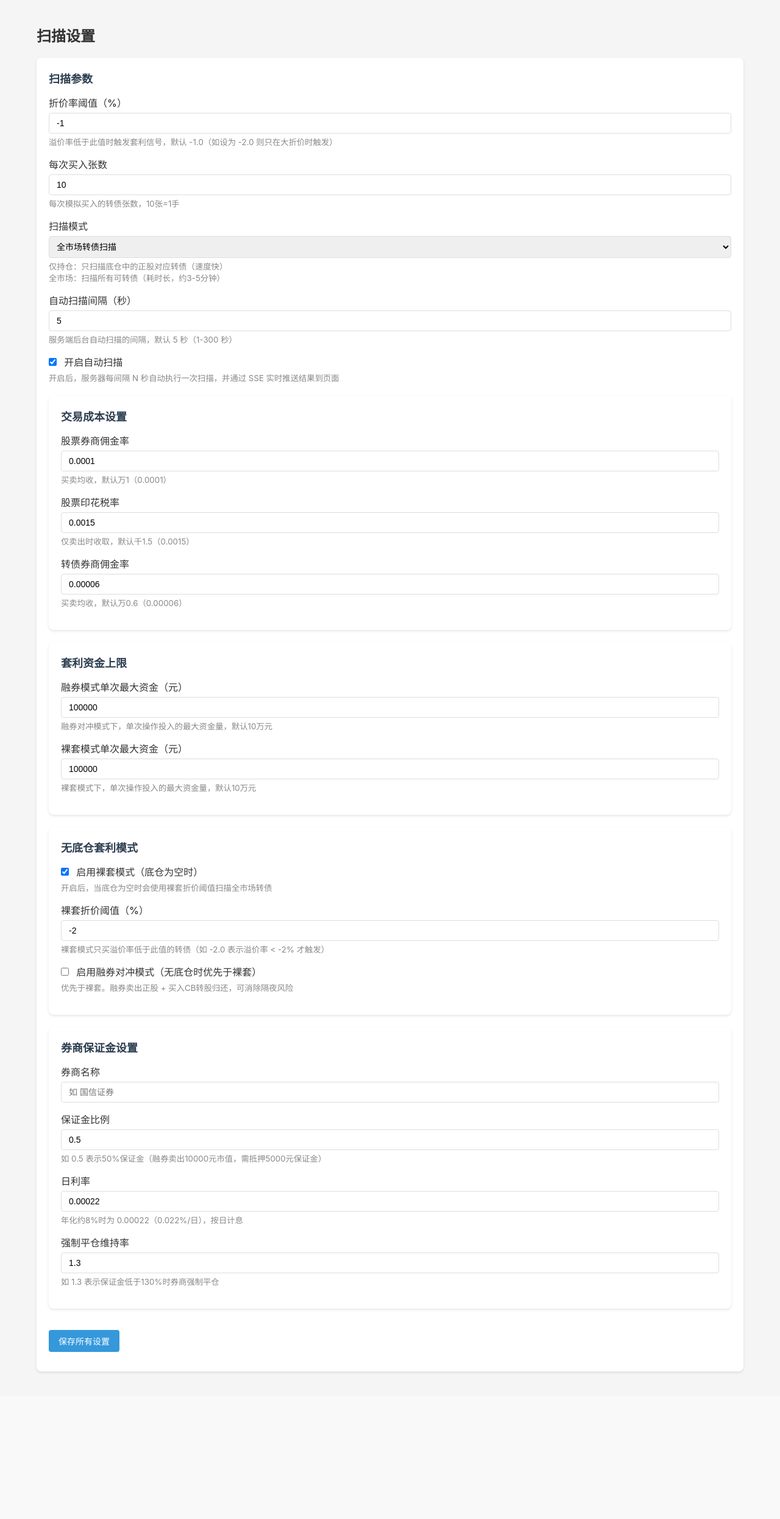
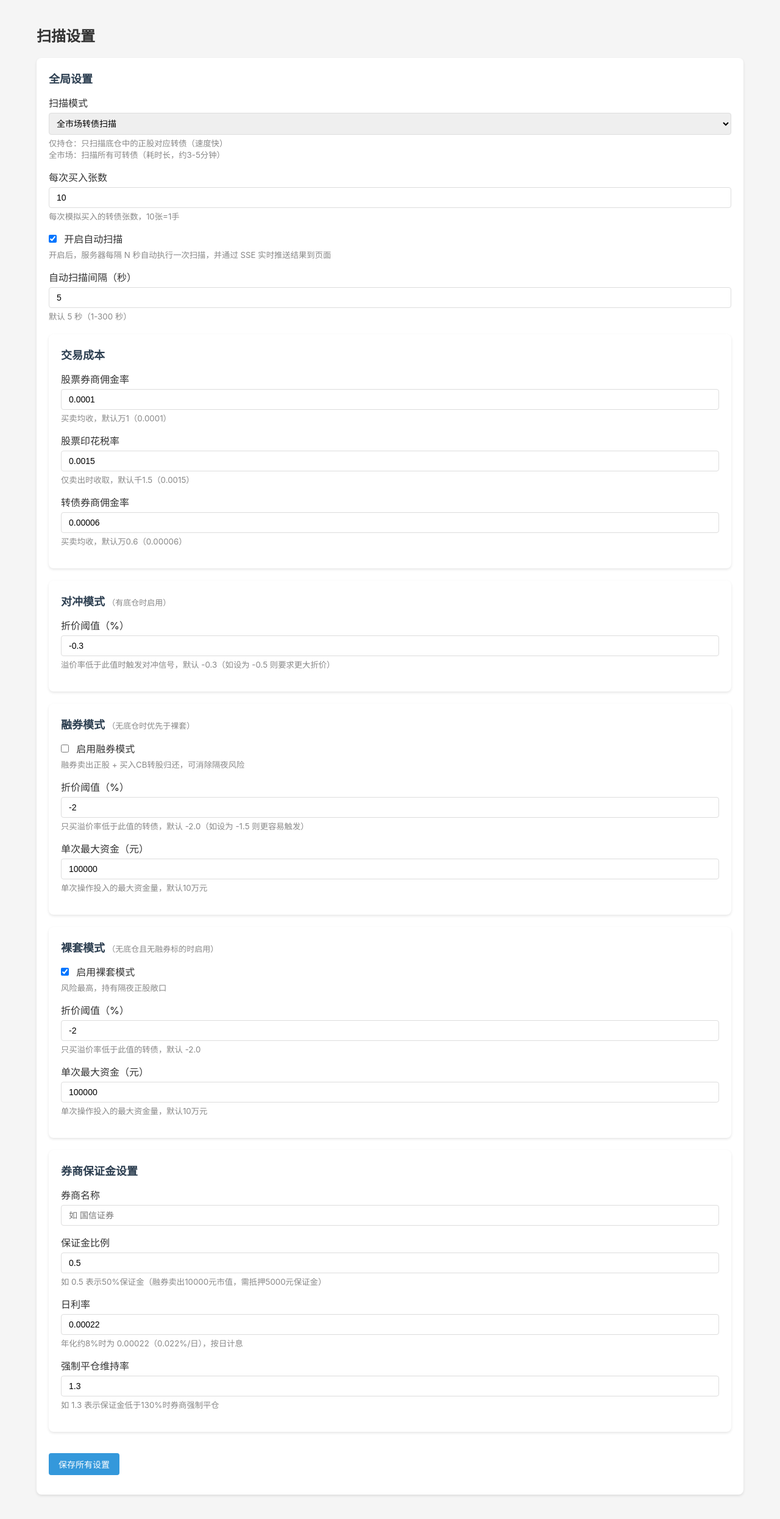
Before and after one commit to seagoat/lajimoney, a FastAPI app: page /settings in a window 1280 px wide. Shown: the part 54-2545 px from the top of the page at 61% size. Before the commit the page ends 2306 px from the top, so only its background shows below. Run offline with FastAPI, Linux system fonts and the light colour scheme; data comes from the database, SQL or seed files in the repository.

Commit message:
feat: 分类阈值、分策略信号显示及设置页面重组
- 折价阈值按策略分离：对冲(-0.3%)、融券(-2.0%)、裸套(-2.0%)，共用同一字段改为独立阈值
- 首页机会表格和信号记录表格新增"正股价"列
- 首页未读信号通知卡片显示正股价格
- 设置页面重组：全局设置 → 交易成本 → 对冲模式 → 融券模式 → 裸套模式 → 券商保证金

```diff
--- a/app/database.py
+++ b/app/database.py
@@ -130,7 +130,8 @@ async def init_db():
 
         # 确保旧的 settings 也有默认值
         old_settings = [
-            ('discount_threshold', '-1.0'),
+            ('hedge_discount_threshold', '-0.3'),
+            ('short_discount_threshold', '-2.0'),
             ('target_lot_size', '10'),
             ('scan_mode', 'all'),
         ]
--- a/app/services/trade_engine.py
+++ b/app/services/trade_engine.py
@@ -18,7 +18,7 @@ async def execute_scan_and_trade():
         # 读取设置
         cursor = await db.execute("SELECT key, value FROM settings")
         settings = {r['key']: r['value'] for r in await cursor.fetchall()}
-        discount_threshold = float(settings.get("discount_threshold", "-1.0"))
+        hedge_threshold = float(settings.get("hedge_discount_threshold", "-0.3"))
         target_lot_size = int(settings.get("target_lot_size", "10"))
 
         # 1. 获取持仓正股列表
@@ -30,7 +30,7 @@ async def execute_scan_and_trade():
             return {"status": "no_holdings", "signals": []}
 
         # 2. 执行扫描
-        signals = scan_portfolio(stock_codes, discount_threshold, target_lot_size)
+        signals = scan_portfolio(stock_codes, hedge_threshold, target_lot_size)
 
         # 3. 记录扫描日志
         now = datetime.now()
--- a/app/templates/index.html
+++ b/app/templates/index.html
@@ -189,7 +189,7 @@ async function loadCurrentSettings() {
         const s = await res.json();
         const modeText = s.scan_mode === 'all' ? '全市场转债' : '仅持仓正股';
         document.getElementById('currentSettings').textContent =
-            `当前模式: ${modeText} | 折价阈值: ${s.discount_threshold}% | 每次买入: ${s.target_lot_size}张`;
+            `当前模式: ${modeText} | 对冲: ${s.hedge_discount_threshold}% | 融券: ${s.short_discount_threshold}% | 裸套: ${s.naked_discount_threshold}% | 每次买入: ${s.target_lot_size}张`;
     } catch (e) {
         document.getElementById('currentSettings').textContent = '设置加载失败';
     }
@@ -244,7 +244,7 @@ function renderUnreadList() {
             <div style="display:flex;justify-content:space-between;align-items:center;">
                 <div>
                     <span style="font-weight:bold;color:#333;">${sig.cb_name || sig.cb_code}</span>
-                    <span style="color:#888;font-size:12px;margin-left:6px;">${sig.stock_name || sig.stock_code}</span>
+                    <span style="color:#888;font-size:12px;margin-left:6px;">${sig.stock_name || sig.stock_code} (${stockPrice > 0 ? stockPrice.toFixed(2) : ''})</span>
                     <span style="font-size:11px;margin-left:4px;">${holdingsBadge}</span>
                 </div>
                 <div style="text-align:right;">
@@ -460,6 +460,7 @@ function renderOpportunityTable(data) {
         tbody.innerHTML += `<tr data-strategy="${tradeType}" data-premium="${sig.premium_rate != null ? sig.premium_rate : ''}" data-holdings="${sig.has_holdings ? 'yes' : 'no'}" data-new="${isNew ? 'yes' : 'no'}" style="${rowStyle}">
             <td>${newBadge}${cbInfo}</td>
             <td>${stockInfo}</td>
+            <td>${stockPrice > 0 ? stockPrice.toFixed(2) : '-'}</td>
             <td>${holdingsBadge}</td>
             <td>${strategyLabel}</td>
             <td class="${sig.premium_rate < 0 ? 'profit' : 'loss'}">${premium}</td>
@@ -620,6 +621,7 @@ function triggerScan(skipConfirm) {
                 <tr style="background:#f5f5f5;">
                     <th data-sort="cb">转债</th>
                     <th data-sort="stock">正股</th>
+                    <th data-sort="stockPrice">正股价</th>
                     <th data-sort="holdings">底仓</th>
                     <th data-sort="strategy">策略</th>
                     <th data-sort="premium">溢价率</th>
--- a/app/templates/settings.html
+++ b/app/templates/settings.html
@@ -5,24 +5,9 @@
 
 <div class="card">
     <form id="settingsForm">
-        <h2>扫描参数</h2>
-        <div class="form-group">
-            <label>折价率阈值（%）</label>
-            <input type="number" name="discount_threshold" id="discount_threshold"
-                   step="0.1" required>
-            <small style="color:#888;display:block;margin-top:4px;">
-                溢价率低于此值时触发套利信号，默认 -1.0（如设为 -2.0 则只在大折价时触发）
-            </small>
-        </div>
 
-        <div class="form-group">
-            <label>每次买入张数</label>
-            <input type="number" name="target_lot_size" id="target_lot_size"
-                   min="1" max="100" required>
-            <small style="color:#888;display:block;margin-top:4px;">
-                每次模拟买入的转债张数，10张=1手
-            </small>
-        </div>
+        <!-- ========== 全局设置 ========== -->
+        <h2>全局设置</h2>
 
         <div class="form-group">
             <label>扫描模式</label>
@@ -37,11 +22,11 @@
         </div>
 
         <div class="form-group">
-            <label>自动扫描间隔（秒）</label>
-            <input type="number" name="scan_interval" id="scan_interval"
-                   min="1" max="300" value="5" required>
+            <label>每次买入张数</label>
+            <input type="number" name="target_lot_size" id="target_lot_size"
+                   min="1" max="100" required>
             <small style="color:#888;display:block;margin-top:4px;">
-                服务端后台自动扫描的间隔，默认 5 秒（1-300 秒）
+                每次模拟买入的转债张数，10张=1手
             </small>
         </div>
 
@@ -52,12 +37,22 @@
                 开启自动扫描
             </label>
             <small style="color:#888;display:block;margin-top:4px;">
-                开启后，服务器每间隔 N 秒自动执行一次扫描，并通过 SSE 实时推送结果到页面
+                开启后，服务器每隔 N 秒自动执行一次扫描，并通过 SSE 实时推送结果到页面
             </small>
         </div>
 
+        <div class="form-group">
+            <label>自动扫描间隔（秒）</label>
+            <input type="number" name="scan_interval" id="scan_interval"
+                   min="1" max="300" value="5" required>
+            <small style="color:#888;display:block;margin-top:4px;">
+                默认 5 秒（1-300 秒）
+            </small>
+        </div>
+
+        <!-- ========== 交易成本 ========== -->
         <div class="card" style="margin-top: 20px;">
-            <h2>交易成本设置</h2>
+            <h2>交易成本</h2>
             <div class="form-group">
                 <label>股票券商佣金率</label>
                 <input type="number" name="stock_broker_fee" id="stock_broker_fee"
@@ -86,61 +81,86 @@
             </div>
         </div>
 
+        <!-- ========== 对冲模式 ========== -->
         <div class="card" style="margin-top: 20px;">
-            <h2>套利资金上限</h2>
+            <h2>对冲模式 <span style="font-size:13px;color:#888;font-weight:normal;">（有底仓时启用）</span></h2>
             <div class="form-group">
-                <label>融券模式单次最大资金（元）</label>
-                <input type="number" name="short_max_fund" id="short_max_fund"
-                       step="1000" min="0" placeholder="默认 100000">
+                <label>折价阈值（%）</label>
+                <input type="number" name="hedge_discount_threshold" id="hedge_discount_threshold"
+                       step="0.1" required>
                 <small style="color:#888;display:block;margin-top:4px;">
-                    融券对冲模式下，单次操作投入的最大资金量，默认10万元
+                    溢价率低于此值时触发对冲信号，默认 -0.3（如设为 -0.5 则要求更大折价）
+                </small>
+            </div>
+        </div>
+
+        <!-- ========== 融券模式 ========== -->
+        <div class="card" style="margin-top: 20px;">
+            <h2>融券模式 <span style="font-size:13px;color:#888;font-weight:normal;">（无底仓时优先于裸套）</span></h2>
+            <div class="form-group">
+                <label>
+                    <input type="checkbox" name="short_enabled" id="short_enabled"
+                           style="width: auto; margin-right: 8px;">
+                    启用融券模式
+                </label>
+                <small style="color:#888;display:block;margin-top:4px;">
+                    融券卖出正股 + 买入CB转股归还，可消除隔夜风险
                 </small>
             </div>
 
             <div class="form-group">
-                <label>裸套模式单次最大资金（元）</label>
-                <input type="number" name="naked_max_fund" id="naked_max_fund"
+                <label>折价阈值（%）</label>
+                <input type="number" name="short_discount_threshold" id="short_discount_threshold"
+                       step="0.1" placeholder="默认 -2.0">
+                <small style="color:#888;display:block;margin-top:4px;">
+                    只买溢价率低于此值的转债，默认 -2.0（如设为 -1.5 则更容易触发）
+                </small>
+            </div>
+
+            <div class="form-group">
+                <label>单次最大资金（元）</label>
+                <input type="number" name="short_max_fund" id="short_max_fund"
                        step="1000" min="0" placeholder="默认 100000">
                 <small style="color:#888;display:block;margin-top:4px;">
-                    裸套模式下，单次操作投入的最大资金量，默认10万元
+                    单次操作投入的最大资金量，默认10万元
                 </small>
             </div>
         </div>
 
+        <!-- ========== 裸套模式 ========== -->
         <div class="card" style="margin-top: 20px;">
-            <h2>无底仓套利模式</h2>
+            <h2>裸套模式 <span style="font-size:13px;color:#888;font-weight:normal;">（无底仓且无融券标的时启用）</span></h2>
             <div class="form-group">
                 <label>
                     <input type="checkbox" name="naked_enabled" id="naked_enabled"
                            style="width: auto; margin-right: 8px;">
-                    启用裸套模式（底仓为空时）
+                    启用裸套模式
                 </label>
                 <small style="color:#888;display:block;margin-top:4px;">
-                    开启后，当底仓为空时会使用裸套折价阈值扫描全市场转债
+                    风险最高，持有隔夜正股敞口
                 </small>
             </div>
 
             <div class="form-group">
-                <label>裸套折价阈值（%）</label>
+                <label>折价阈值（%）</label>
                 <input type="number" name="naked_discount_threshold" id="naked_discount_threshold"
                        step="0.1" placeholder="默认 -2.0">
                 <small style="color:#888;display:block;margin-top:4px;">
-                    裸套模式只买溢价率低于此值的转债（如 -2.0 表示溢价率 &lt; -2% 才触发）
+                    只买溢价率低于此值的转债，默认 -2.0
                 </small>
             </div>
 
             <div class="form-group">
-                <label>
-                    <input type="checkbox" name="short_enabled" id="short_enabled"
-                           style="width: auto; margin-right: 8px;">
-                    启用融券对冲模式（无底仓时优先于裸套）
-                </label>
+                <label>单次最大资金（元）</label>
+                <input type="number" name="naked_max_fund" id="naked_max_fund"
+                       step="1000" min="0" placeholder="默认 100000">
                 <small style="color:#888;display:block;margin-top:4px;">
-                    优先于裸套。融券卖出正股 + 买入CB转股归还，可消除隔夜风险
+                    单次操作投入的最大资金量，默认10万元
                 </small>
             </div>
         </div>
 
+        <!-- ========== 券商保证金 ========== -->
         <div class="card" style="margin-top: 20px;">
             <h2>券商保证金设置</h2>
             <div class="form-group">
@@ -186,7 +206,8 @@
 async function loadSettings() {
     const res = await fetch('/api/settings');
     const s = await res.json();
-    document.getElementById('discount_threshold').value = s.discount_threshold;
+    document.getElementById('hedge_discount_threshold').value = s.hedge_discount_threshold;
+    document.getElementById('short_discount_threshold').value = s.short_discount_threshold;
     document.getElementById('target_lot_size').value = s.target_lot_size;
     document.getElementById('scan_mode').value = s.scan_mode;
     document.getElementById('stock_broker_fee').value = s.stock_broker_fee;
@@ -215,7 +236,8 @@ document.getElementById('settingsForm').onsubmit = async (e) => {
     e.preventDefault();
     const form = new FormData(e.target);
     const body = {
-        discount_threshold: parseFloat(form.get('discount_threshold')),
+        hedge_discount_threshold: parseFloat(form.get('hedge_discount_threshold')),
+        short_discount_threshold: parseFloat(form.get('short_discount_threshold')),
         target_lot_size: parseInt(form.get('target_lot_size')),
         scan_mode: form.get('scan_mode'),
         stock_broker_fee: parseFloat(form.get('stock_broker_fee') || '0.0001'),
--- a/app/templates/signals.html
+++ b/app/templates/signals.html
@@ -15,6 +15,7 @@
                 <th data-sort="signal_time">时间</th>
                 <th data-sort="cb">转债</th>
                 <th data-sort="stock">正股</th>
+                <th data-sort="stockPrice">正股价</th>
                 <th data-sort="holdings">底仓</th>
                 <th data-sort="strategy">策略</th>
                 <th data-sort="premium">溢价率</th>
@@ -92,7 +93,7 @@ async function loadSignals() {
     const data = await res.json();
     const tbody = document.getElementById('signalsBody');
     if (data.length === 0) {
-        tbody.innerHTML = '<tr><td colspan="17">暂无信号</td></tr>';
+        tbody.innerHTML = '<tr><td colspan="18">暂无信号</td></tr>';
         return;
     }
     tbody.innerHTML = data.map(s => {
@@ -158,6 +159,7 @@ async function loadSignals() {
             <td>${s.signal_time ? s.signal_time.slice(0, 19) : '-'}</td>
             <td>${cbInfo}</td>
             <td>${stockInfo}</td>
+            <td>${stockPrice > 0 ? stockPrice.toFixed(2) : '-'}</td>
             <td>${holdingsBadge}</td>
             <td>${strategyLabel}</td>
             <td class="${s.premium_rate < 0 ? 'profit' : 'loss'}">${premium}</td>
```
Also changed, not shown: app/models.py (+6 -4 lines), app/routers/settings.py (+10 -4 lines), app/routers/signals.py (+8 -4 lines), app/services/signal_engine.py (+11 -11 lines).
